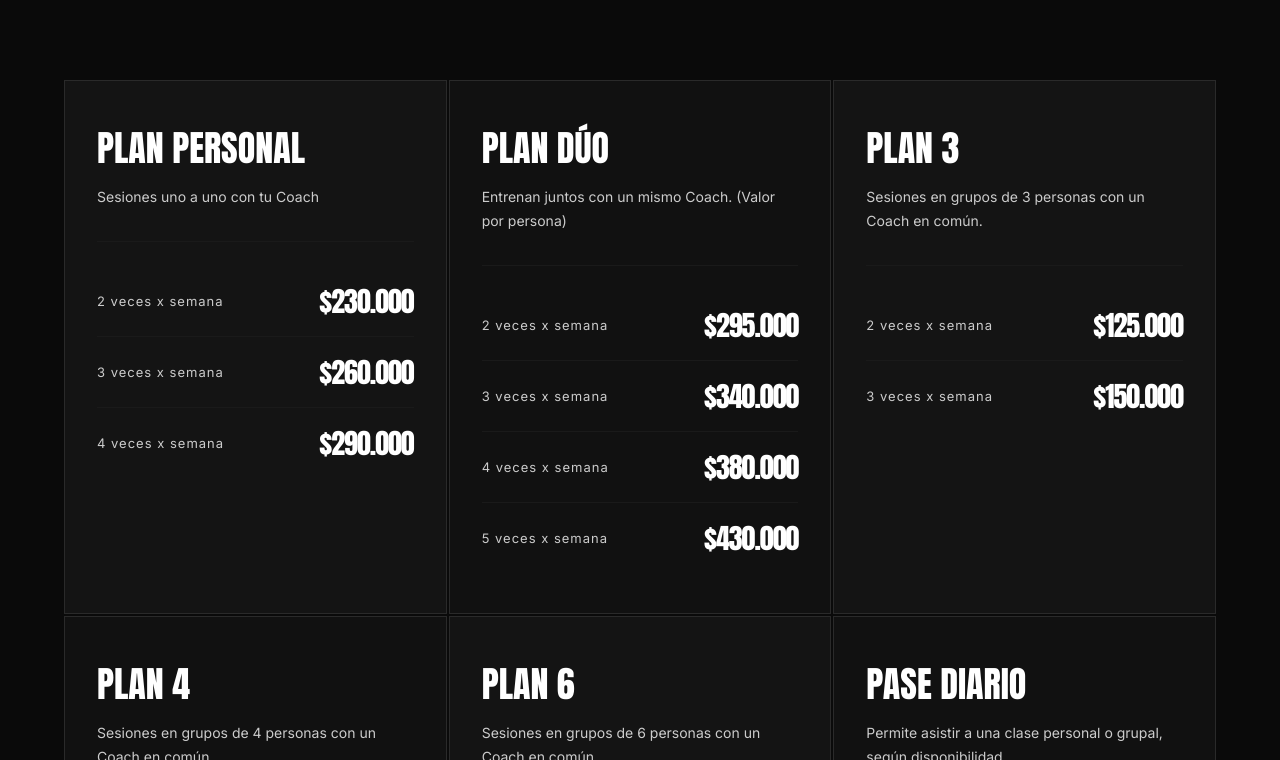
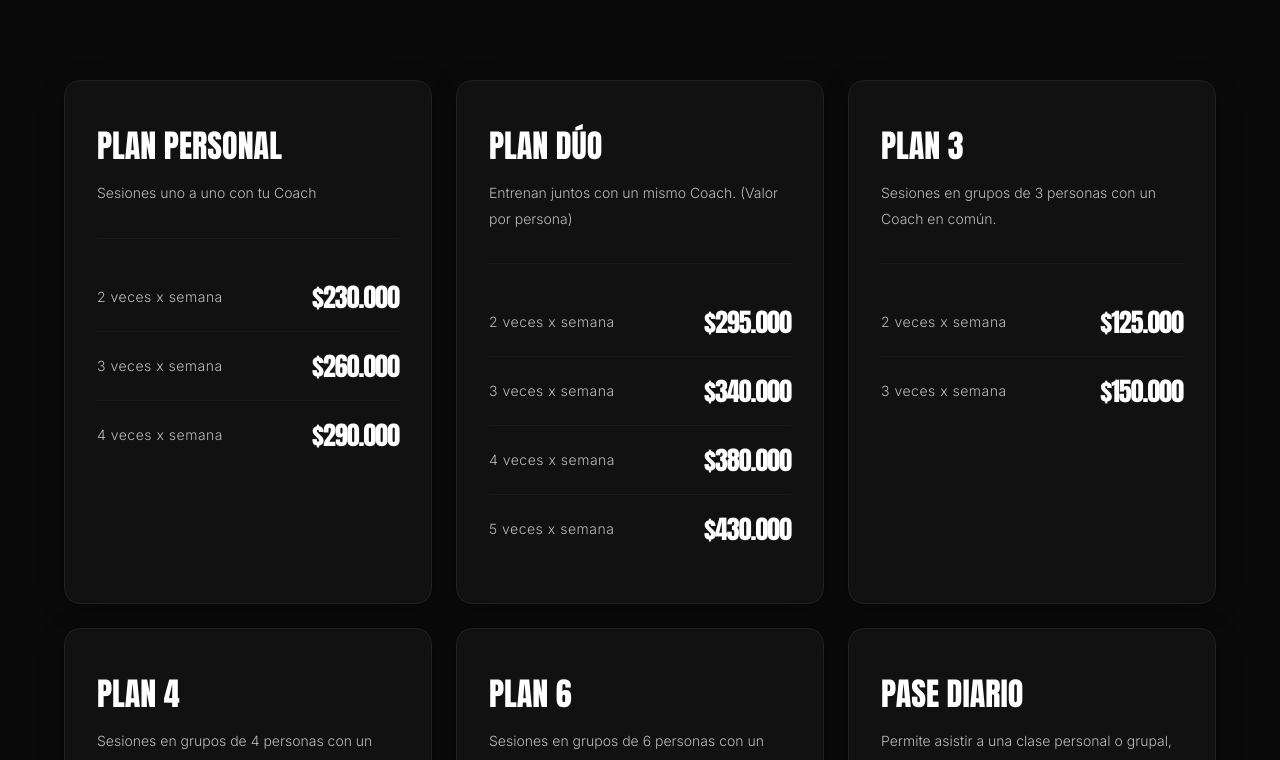
Before and after one commit to roubengt/one-web, a React (Create React App) app: page / in a window 1280 px wide. Shown: the part 1860-2620 px from the top of the page. Built offline with nearby package versions, Linux system fonts and the light colour scheme; no server answers; a web font is replaced by a local one.

Commit message:
fix: tarjetas planes y reglamento profesionales, fondo uniforme

```diff
--- a/src/App.tsx
+++ b/src/App.tsx
@@ -3,7 +3,7 @@ import AdminLogin from './AdminLogin'
 import AdminPanel from './AdminPanel'
 
 const BG    = '#0a0a0a'
-const BG2   = '#0d0d0d'
+const BG2   = '#0a0a0a'
 const CARD  = '#141414'
 const BORDER = '#2a2a2a'
 
@@ -178,7 +178,7 @@ const App = () => {
         ::-webkit-scrollbar-track { background: #0a0a0a; }
         ::-webkit-scrollbar-thumb { background: #fff; }
         .plan-card { transition: all 0.3s; }
-        .plan-card:hover { border-color: #fff !important; transform: translateY(-6px) !important; box-shadow: 0 20px 40px rgba(0,0,0,0.5); }
+        .plan-card:hover { border-color: #444 !important; transform: translateY(-6px) !important; box-shadow: 0 12px 40px rgba(0,0,0,0.5) !important; }
         .prof-card { transition: all 0.3s; cursor: default; }
         .prof-card:hover { border-color: #444 !important; transform: translateY(-6px); box-shadow: 0 12px 40px rgba(0,0,0,0.5) !important; }
         .prof-card:hover .prof-img { filter: grayscale(0%) brightness(0.9) !important; transform: scale(1.03); }
@@ -293,7 +293,7 @@ const App = () => {
         </div>
       </section>
 
-{/* NOSOTROS */}
+      {/* NOSOTROS */}
       <section id="nosotros" style={{ minHeight: '100vh', display: 'flex', alignItems: 'center' }}>
         <div style={{ display: 'flex', width: '100%', flexWrap: 'wrap' }}>
           <div style={{ flex: '1 1 50%', minHeight: '60vh', position: 'relative', minWidth: '280px', overflow: 'hidden' }}>
@@ -330,16 +330,25 @@ const App = () => {
           <p style={{ ...B, fontSize: '10px', letterSpacing: '6px', color: '#bbb', marginBottom: '20px', fontWeight: 500 }}>AJUSTADOS A TU MEDIDA</p>
           <h2 style={{ ...outline('clamp(60px, 12vw, 140px)') }}>PLANES</h2>
         </div>
-        <div style={{ display: 'grid', gridTemplateColumns: 'repeat(auto-fit, minmax(300px, 1fr))', gap: '2px', maxWidth: '1200px', margin: '0 auto' }}>
+        <div style={{ display: 'grid', gridTemplateColumns: 'repeat(auto-fit, minmax(300px, 1fr))', gap: '24px', maxWidth: '1200px', margin: '0 auto' }}>
           {webData.planes.map((plan, i) => (
-            <div key={i} className="plan-card" style={{ backgroundColor: i % 2 === 0 ? CARD : '#111', border: `1px solid ${BORDER}`, padding: '40px 32px', opacity: seccionVisible['planes'] ? 1 : 0, transform: seccionVisible['planes'] ? 'translateY(0)' : 'translateY(40px)', transition: `opacity 0.6s ease ${i * 0.1}s, transform 0.6s ease ${i * 0.1}s, border-color 0.3s, box-shadow 0.3s` }}>
-              <h3 style={{ ...T, fontSize: '36px', color: 'white', marginBottom: '10px' }}>{plan.nombre}</h3>
-              <p style={{ ...B, fontSize: '14px', color: '#ccc', marginBottom: '32px', lineHeight: 1.7, fontWeight: 400 }}>{plan.descripcion}</p>
+            <div key={i} className="plan-card" style={{
+              backgroundColor: '#111',
+              border: '1px solid #222',
+              borderRadius: '16px',
+              padding: '40px 32px',
+              boxShadow: '0 4px 24px rgba(0,0,0,0.3)',
+              opacity: seccionVisible['planes'] ? 1 : 0,
+              transform: seccionVisible['planes'] ? 'translateY(0)' : 'translateY(40px)',
+              transition: `opacity 0.6s ease ${i * 0.1}s, transform 0.6s ease ${i * 0.1}s, border-color 0.3s, box-shadow 0.3s`
+            }}>
+              <h3 style={{ ...T, fontSize: '32px', color: 'white', marginBottom: '10px' }}>{plan.nombre}</h3>
+              <p style={{ ...B, fontSize: '14px', color: '#bbb', marginBottom: '32px', lineHeight: 1.8, fontWeight: 300 }}>{plan.descripcion}</p>
               <div style={{ borderTop: '1px solid #1a1a1a', paddingTop: '24px' }}>
                 {plan.precios.map((p, j) => (
                   <div key={j} style={{ display: 'flex', justifyContent: 'space-between', alignItems: 'center', padding: '14px 0', borderBottom: j < plan.precios.length - 1 ? '1px solid #1a1a1a' : 'none' }}>
-                    <span style={{ ...B, fontSize: '13px', color: '#ccc', letterSpacing: '1px', fontWeight: 400 }}>{p.frecuencia}</span>
-                    <span style={{ ...T, fontSize: '28px', color: 'white', letterSpacing: '-1px' }}>{p.valor}</span>
+                    <span style={{ ...B, fontSize: '14px', color: '#bbb', letterSpacing: '0.5px', fontWeight: 300 }}>{p.frecuencia}</span>
+                    <span style={{ ...T, fontSize: '26px', color: 'white', letterSpacing: '-1px' }}>{p.valor}</span>
                   </div>
                 ))}
               </div>
@@ -347,7 +356,7 @@ const App = () => {
           ))}
         </div>
         <div style={{ textAlign: 'center', marginTop: '64px', ...fadeIn('planes', 0.4) }}>
-          <a href="https://wa.me/56956723743" target="_blank" rel="noreferrer" className="btn-hover" style={{ display: 'inline-block', backgroundColor: 'transparent', border: '1px solid white', color: 'white', padding: '18px 52px', fontSize: '11px', letterSpacing: '4px', textDecoration: 'none', ...B, fontWeight: 500 }}>
+          <a href="https://wa.me/56956723743" target="_blank" rel="noreferrer" className="btn-hover" style={{ display: 'inline-block', backgroundColor: 'transparent', border: '1px solid white', color: 'white', padding: '18px 52px', fontSize: '11px', letterSpacing: '4px', textDecoration: 'none', borderRadius: '8px', ...B, fontWeight: 500 }}>
             QUIERO SER PARTE DE ONE
           </a>
         </div>
@@ -422,14 +431,23 @@ const App = () => {
             En ONE buscamos organizarnos mejor y cuidar tu espacio, el que con mucho profesionalismo compartimos en comunidad.
           </p>
         </div>
-        <div style={{ display: 'grid', gridTemplateColumns: 'repeat(auto-fit, minmax(320px, 1fr))', gap: '2px', maxWidth: '1200px', margin: '0 auto' }}>
+        <div style={{ display: 'grid', gridTemplateColumns: 'repeat(auto-fit, minmax(320px, 1fr))', gap: '24px', maxWidth: '1200px', margin: '0 auto' }}>
           {webData.reglamento.map((reg, i) => (
-            <div key={i} style={{ backgroundColor: i % 2 === 0 ? CARD : '#111', padding: '40px 36px', borderTop: `1px solid ${BORDER}`, opacity: seccionVisible['reglamento'] ? 1 : 0, transform: seccionVisible['reglamento'] ? 'translateY(0)' : 'translateY(30px)', transition: `opacity 0.6s ease ${i * 0.1}s, transform 0.6s ease ${i * 0.1}s` }}>
+            <div key={i} style={{
+              backgroundColor: '#111',
+              border: '1px solid #222',
+              borderRadius: '16px',
+              padding: '40px 36px',
+              boxShadow: '0 4px 24px rgba(0,0,0,0.3)',
+              opacity: seccionVisible['reglamento'] ? 1 : 0,
+              transform: seccionVisible['reglamento'] ? 'translateY(0)' : 'translateY(30px)',
+              transition: `opacity 0.6s ease ${i * 0.1}s, transform 0.6s ease ${i * 0.1}s`
+            }}>
               <h3 style={{ ...T, fontSize: '22px', color: 'white', marginBottom: '28px', letterSpacing: '1px' }}>{reg.titulo}</h3>
               <ul style={{ margin: 0, padding: 0, listStyle: 'none' }}>
                 {reg.items.map((item, j) => (
-                  <li key={j} style={{ ...B, fontSize: '13px', color: '#ccc', lineHeight: 1.9, fontWeight: 400, paddingBottom: '12px', marginBottom: '12px', borderBottom: j < reg.items.length - 1 ? '1px solid #1a1a1a' : 'none', paddingLeft: '16px', position: 'relative' }}>
-                    <span style={{ position: 'absolute', left: 0, color: '#888' }}>—</span>{item}
+                  <li key={j} style={{ ...B, fontSize: '14px', color: '#bbb', lineHeight: 1.9, fontWeight: 300, paddingBottom: '12px', marginBottom: '12px', borderBottom: j < reg.items.length - 1 ? '1px solid #1a1a1a' : 'none', paddingLeft: '16px', position: 'relative' }}>
+                    <span style={{ position: 'absolute', left: 0, color: '#555' }}>—</span>{item}
                   </li>
                 ))}
               </ul>
```
